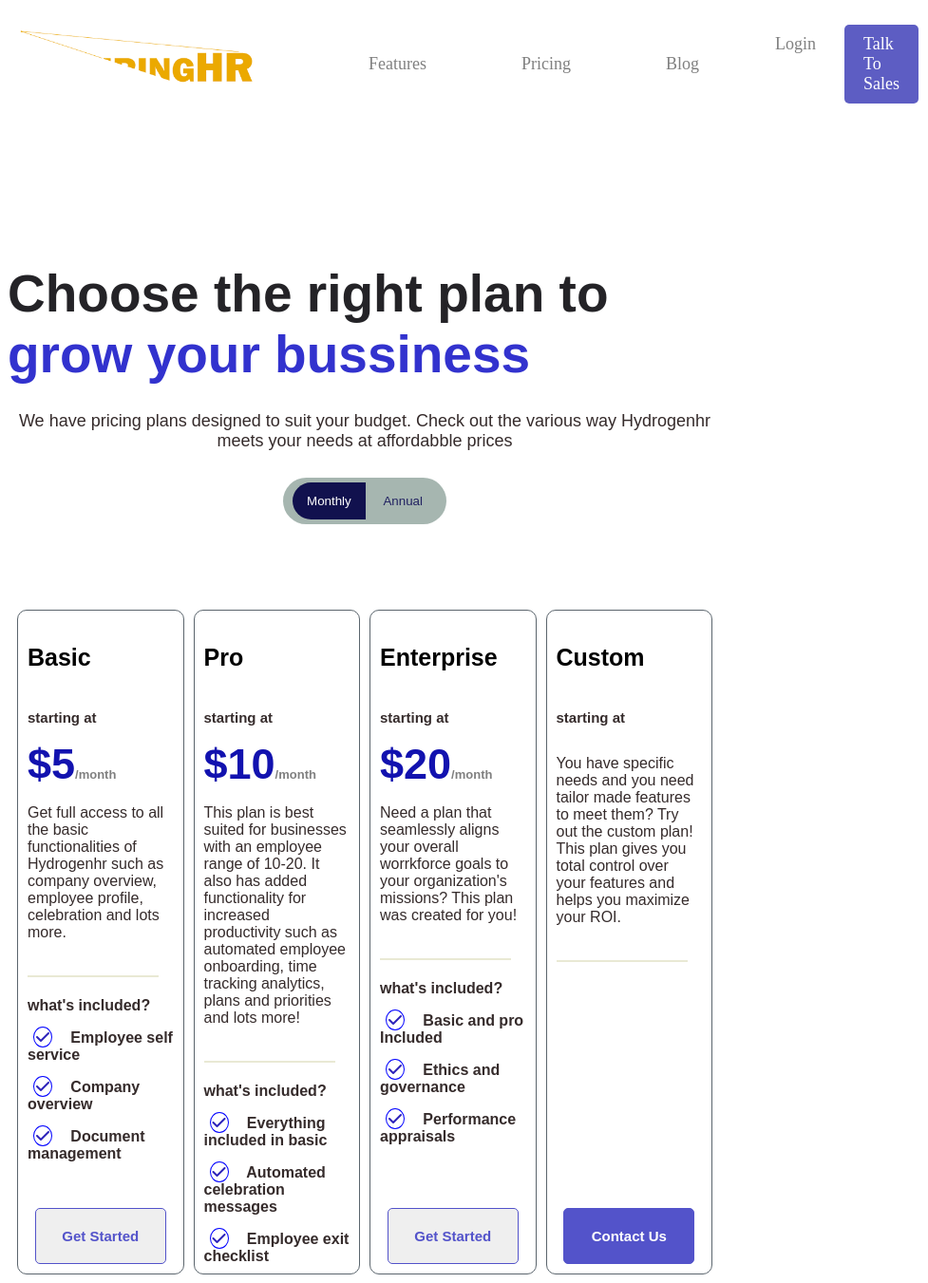
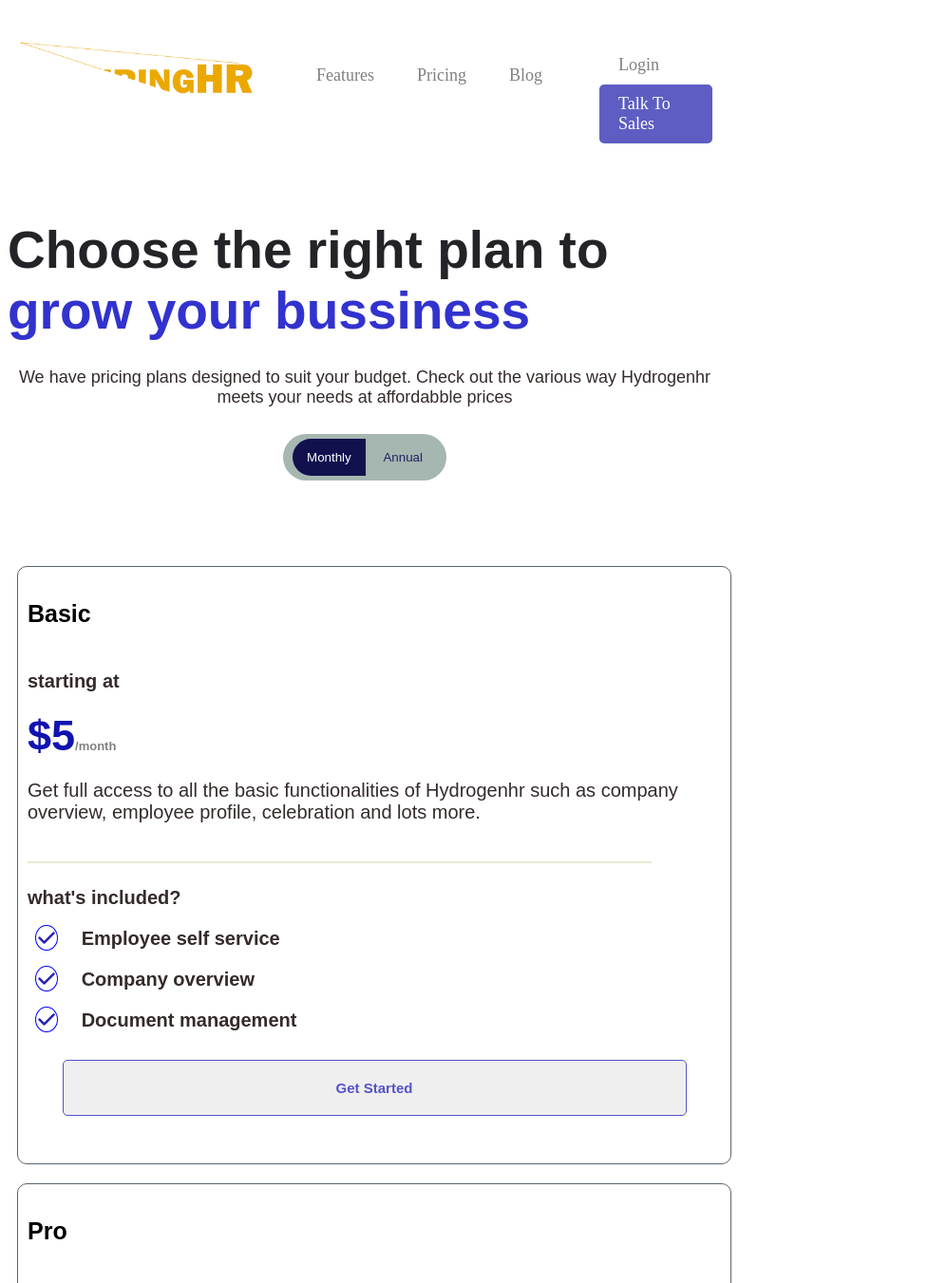
Before and after one commit to Nodeskin/hydrogenHR, a plain HTML site: page index.html in a window 768 px wide. Shown: the top 1351 px of the page at 95% size, 977 px wide, since content can reach past the window. Drawn offline with Linux system fonts and the light colour scheme.

Commit message:
HyrdrogenHR updated

```diff
--- a/index.css
+++ b/index.css
@@ -103,7 +103,7 @@
   height: 700px;
   border-radius: 10px;
   font-family: sans-serif;
-  padding: 10px;
+  padding: 10px 10px 50px;
   display: flex;
   flex-direction: column;
   justify-content: space-between;
@@ -312,6 +312,7 @@ p {
 /* @MediaQuerry PHONE */
 
 @media screen and (max-width: 550px) {
+
   .navBar {
    display: none;
   }
@@ -319,12 +320,9 @@ p {
   .hamburger-click{
     display: flex;
     justify-content: space-between;
-
-
   }
 
   .hamburg-logo img {
-    border: 2px solid blue;
     width: 230px;
     height: 70px;
     object-fit: cover;
@@ -348,6 +346,11 @@ p {
   }
 
   .hamburgMid-nav{
+    display: flex;
+    flex-direction: column;
+  }
+
+  .hamburgMid-nav ul{
     list-style: none;
     font-size: 14px;
     width: 100%;
@@ -380,11 +383,65 @@ p {
     width: 100%;
     height: 600px;
     margin-bottom: 20px;
+    padding-bottom: 50px;
 
+  }
+
+  .footer-logo img{
+    width: 60%;
   }
 
   .companyDetails{
     display: flex;
     flex-direction: column;
   }
+
+  .bottom{
+    color: rgb(52, 151, 151);
+  }
+
+  .socials p{
+    text-align: left;
+
+  }
 }
+
+
+/* MediaQuerry IPAD */
+
+@media screen and (max-width: 850px) and (min-width: 560px){
+.navBar{
+  font-size: 18px;
+}
+
+  .mid-nav li{
+    margin-left: 5px;
+  }
+
+  .right-nav{
+    display: flex;
+    flex-direction: column;
+    margin: 20px 0 0;
+  }
+
+  .page1Header{
+    margin-top: 80px;
+  }
+
+  .plans{
+    display: flex;
+    flex-direction: column;
+    width: 100%;
+  }
+
+  .planContainer{
+    width: 100%;
+    height: 630px;
+    margin-bottom: 20px;
+    padding-bottom: 50px;
+
+  }
+
+.planPricing p{
+  font-size: 20px;}
+}
--- a/index.html
+++ b/index.html
@@ -39,6 +39,8 @@
 
                     <!-- HAMBURGER MENU -->
       <div class="hambug-navBar">
+        <div class="menu-background">
+
             <div class="hamburger-click">
                 <div class="hamburg-logo">
                   <img
@@ -54,7 +56,6 @@
                     </div>
                   </div>
             </div>
-
               <div class="hamburgMid-nav">
                   <ul class="hamburgMid-nav">
                     <li>Features</li>
@@ -63,6 +64,7 @@
                     <li>Talk To Sales</li>
                     <li>Login</li>
                   </ul>
+                </div>
         </div>
 
       </div>
@@ -540,7 +542,7 @@
               <!-- FOOTER -->
     <section class="footerContainer">
       <footer class="footer">
-        <div><img src="/hydrogenHR/hydroImgs/newHR.png" style="object-fit:cover
+        <div class="footer-logo"><img src="/hydrogenHR/hydroImgs/newHR.png" style="object-fit:cover
         ;" alt="HRlogo"></div>
 
         <div class="companyDetails">
--- a/index.js
+++ b/index.js
@@ -1,7 +1,7 @@
 const menu = document.querySelector(".menu-icon");
 const close = document.querySelector(".close-icon");
 const menuNav = document.querySelector(".one");
-const menuDropDown = document.querySelector(".hamburgMid-nav")
+const menuDropDown = document.querySelector(".hamburgMid-nav");
 
 menu.addEventListener("click", () => {
   menu.style.display = "none";
```
Lines whose indentation alone changed are shown as unchanged.
